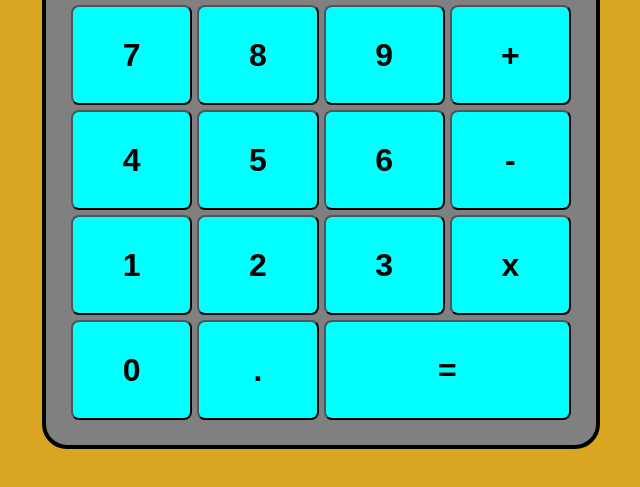
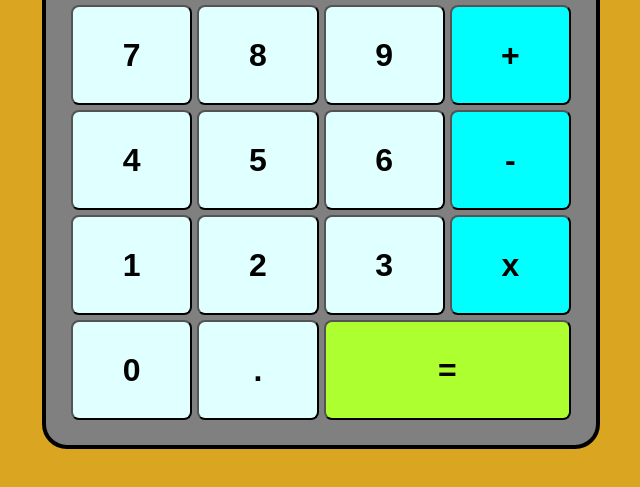
Before and after one commit to CheesyNacho10/calculator, a plain HTML site: page index.html in a window 1280 px wide. Shown: the part 287-774 px from the top of the page, without its empty margins (319-959 px from the left). Drawn offline with Linux system fonts and the light colour scheme.

Commit message:
Tryed to add keyboard support

```diff
--- a/index.html
+++ b/index.html
@@ -13,21 +13,21 @@
                 <button class="operator" id="clear" onclick="erase()"><strong>C</strong></button>
                 <button class="operator" id="percen" onclick="operation('%')"><strong>%</strong></button>
                 <button class="operator" id="div" onclick="operation('/')"><strong>/</strong></button>
-                <button class="operator" id="seven" onclick="number(7)"><strong>7</strong></button>
-                <button class="operator" id="eight" onclick="number(8)"><strong>8</strong></button>
-                <button class="operator" id="nine" onclick="number(9)"><strong>9</strong></button>
+                <button class="digit" id="seven" onclick="number(7)"><strong>7</strong></button>
+                <button class="digit" id="eight" onclick="number(8)"><strong>8</strong></button>
+                <button class="digit" id="nine" onclick="number(9)"><strong>9</strong></button>
                 <button class="operator" id="plus" onclick="operation('+')"><strong>+</strong></button>
-                <button class="operator" id="four" onclick="number(4)"><strong>4</strong></button>
-                <button class="operator" id="five" onclick="number(5)"><strong>5</strong></button>
-                <button class="operator" id="six" onclick="number(6)"><strong>6</strong></button>
+                <button class="digit" id="four" onclick="number(4)"><strong>4</strong></button>
+                <button class="digit" id="five" onclick="number(5)"><strong>5</strong></button>
+                <button class="digit" id="six" onclick="number(6)"><strong>6</strong></button>
                 <button class="operator" id="sub" onclick="operation('-')"><strong>-</strong></button>
-                <button class="operator" id="one" onclick="number(1)"><strong>1</strong></button>
-                <button class="operator" id="two" onclick="number(2)"><strong>2</strong></button>
-                <button class="operator" id="three" onclick="number(3)"><strong>3</strong></button>
+                <button class="digit" id="one" onclick="number(1)"><strong>1</strong></button>
+                <button class="digit" id="two" onclick="number(2)"><strong>2</strong></button>
+                <button class="digit" id="three" onclick="number(3)"><strong>3</strong></button>
                 <button class="operator" id="mult" onclick="operation('*')"><strong>x</strong></button>
-                <button class="operator" id="zero" onclick="number(0)"><strong>0</strong></button>
-                <button class="operator" id="dot" onclick="decimal()"><strong>.</strong></button>
-                <button class="operator" id="eq" onclick="res()"><strong>=</strong></button>
+                <button class="digit" id="zero" onclick="number(0)"><strong>0</strong></button>
+                <button class="digit" id="dot" onclick="decimal()"><strong>.</strong></button>
+                <button class="operator" id="eq" onclick="res()" style="background-color: greenyellow;"><strong>=</strong></button>
             </div>
         </div>
     </body>
--- a/script.js
+++ b/script.js
@@ -97,7 +97,15 @@ function fullClear() {
  * Removes the las digit from the display and refreshes the display
  */
 function erase() {
-
+    if(!dot) {
+        dispNumber = (dispNumber - dispNumber % 10) / 10;
+    }
+    else {
+        dispNumber = (dispNumber - dispNumber % Math.pow(10, -dot + 1));
+        dot--;
+        if(dot == 1) dot = 0;
+    }
+    refresh();
 }
 
 /**
@@ -127,3 +135,12 @@ function saveNumber() {
     (!firts) ? firts = dispNumber : second = dispNumber;
     dispNumber = 0;
 }
+
+// Keyboard input
+document.onkeydown = function(event) {
+    let key = String.fromCharCode(event.keyCode);
+    console.log(key);
+    if(key == 1) number(key);
+    else if(key == "=") res();
+    else operation(key);
+}
--- a/style.css
+++ b/style.css
@@ -55,6 +55,27 @@ body {
     background-color: aquamarine;
 }
 
+.digit {
+    height: 100px;
+    width: 1fr;
+
+    background-color: lightcyan;
+    font-size: xx-large;
+    border-radius: 8px;
+}
+
+.digit:hover {
+    background-color: lightgray;
+}
+
+#eq {
+    background-color: greenyellow;
+}
+
+#eq:hover {
+    background-color: red;
+}
+
 #allClear { grid-area: ac; }
 #clear { grid-area: c; }
 #percen { grid-area: per; }
```
